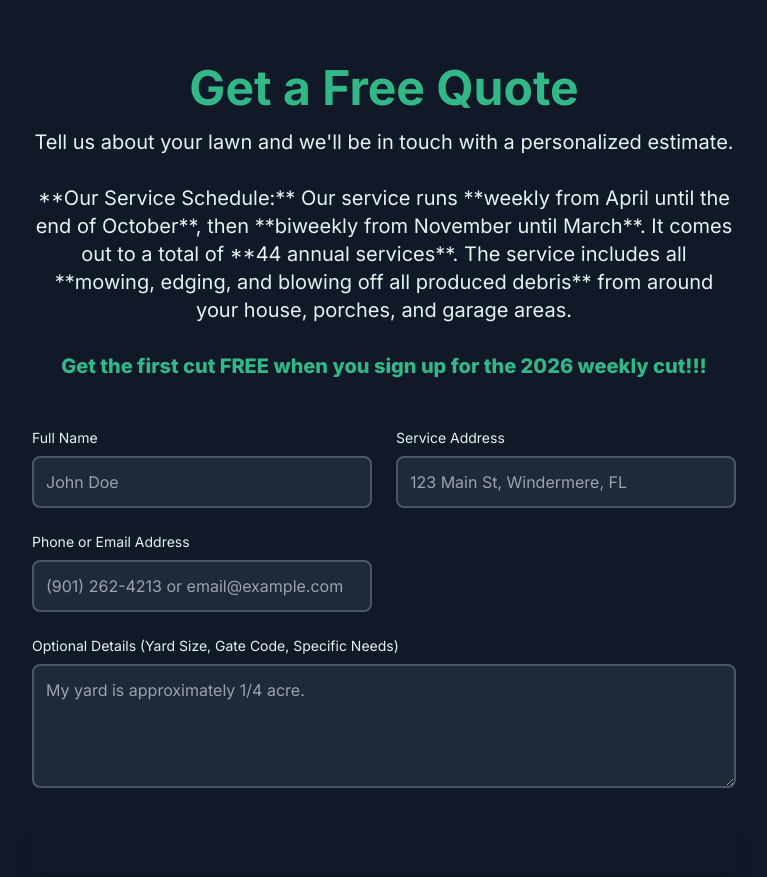
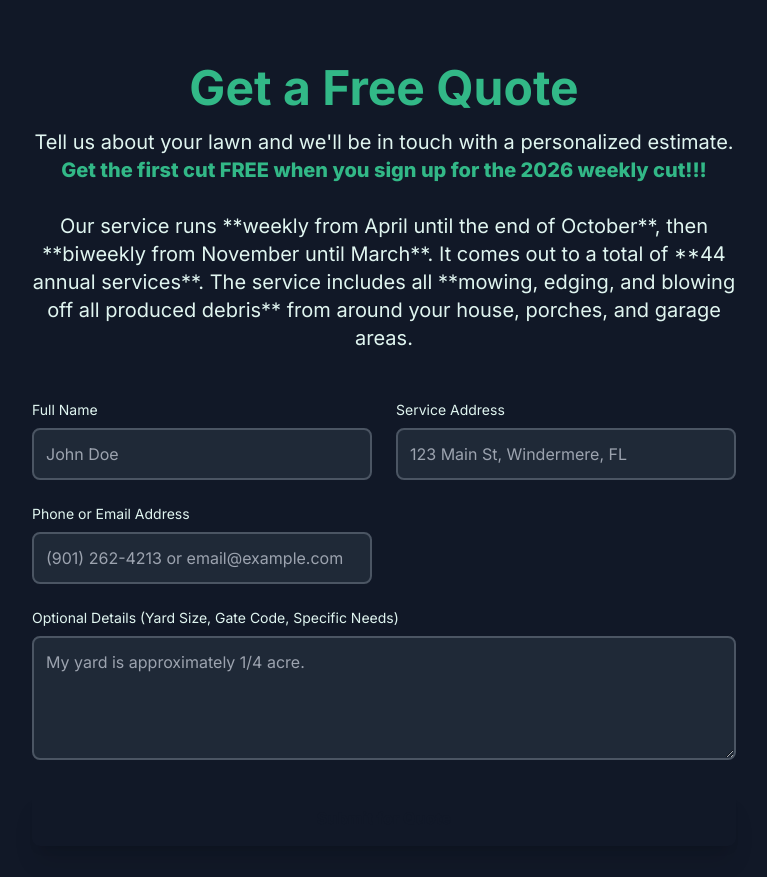
Before and after one commit to jolitaly0720/WLAWN2, a plain HTML site: page index.html in a window 1280 px wide. Shown: the part 1240-2117 px from the top of the page, without its empty margins (256-1023 px from the left). Drawn offline with nearby package versions, Linux system fonts and the light colour scheme.

Commit message:
Add files via upload

```diff
--- a/index.html
+++ b/index.html
@@ -84,10 +84,10 @@
         <h2 class="text-4xl md:text-5xl font-bold mb-4 text-center text-primary-green">Get a Free Quote</h2>
         <p class="text-center text-xl mb-12 text-mint">
           Tell us about your lawn and we'll be in touch with a personalized estimate.
+          <br>
+          <span class="font-extrabold text-primary-green">Get the first cut FREE when you sign up for the 2026 weekly cut!!!</span>
           <br><br>
-          **Our Service Schedule:** Our service runs **weekly from April until the end of October**, then **biweekly from November until March**. It comes out to a total of **44 annual services**. The service includes all **mowing, edging, and blowing off all produced debris** from around your house, porches, and garage areas.
-          <br><br>
-          <span class="font-extrabold text-primary-green">Get the first cut FREE when you sign up for the 2026 weekly cut!!!</span>
+          Our service runs **weekly from April until the end of October**, then **biweekly from November until March**. It comes out to a total of **44 annual services**. The service includes all **mowing, edging, and blowing off all produced debris** from around your house, porches, and garage areas.
         </p>
 
         <div id="successMessage" class="hidden p-4 mb-8 text-lg font-semibold text-center rounded-lg bg-primary-green text-gray-900 shadow-xl transition duration-300 opacity-0">
```
